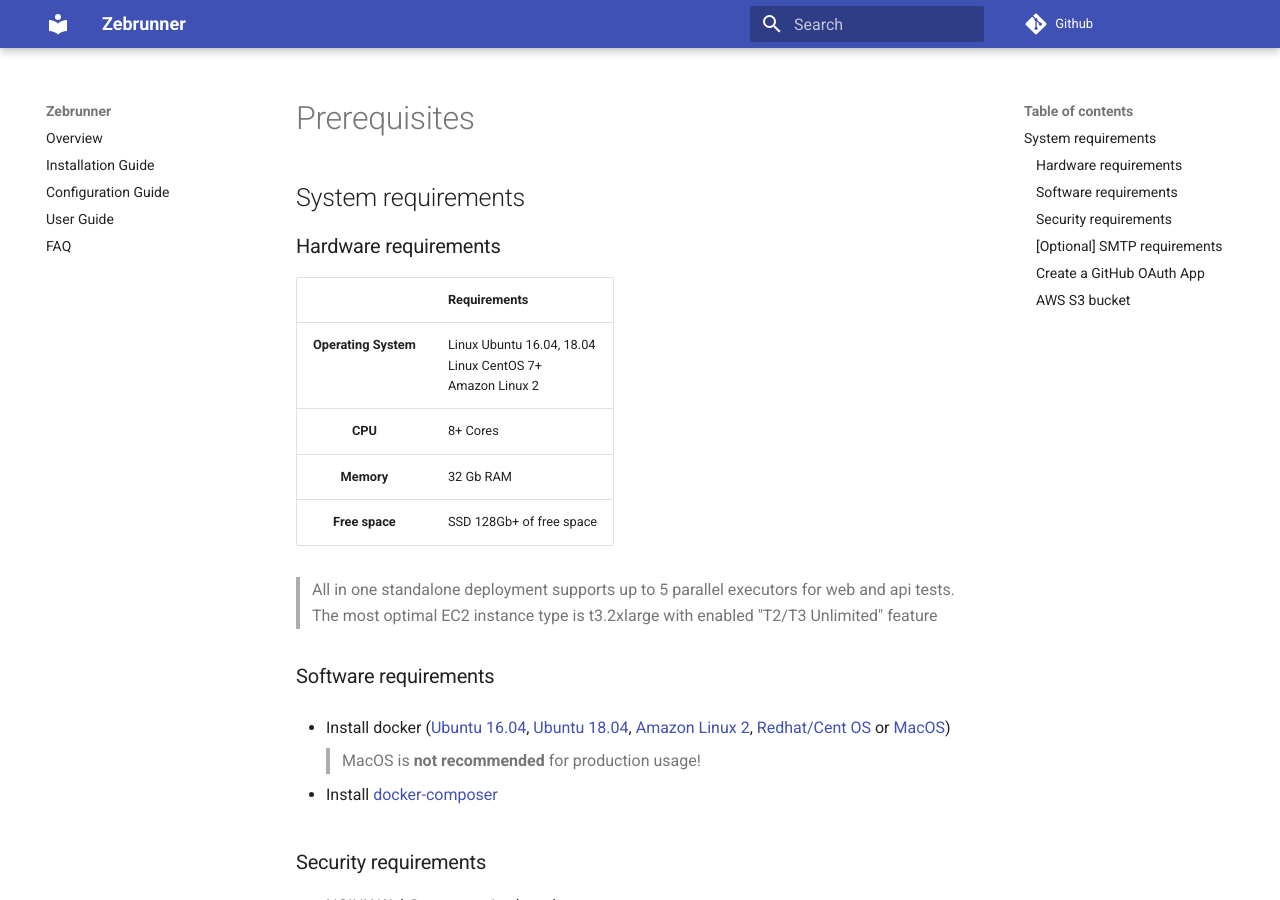
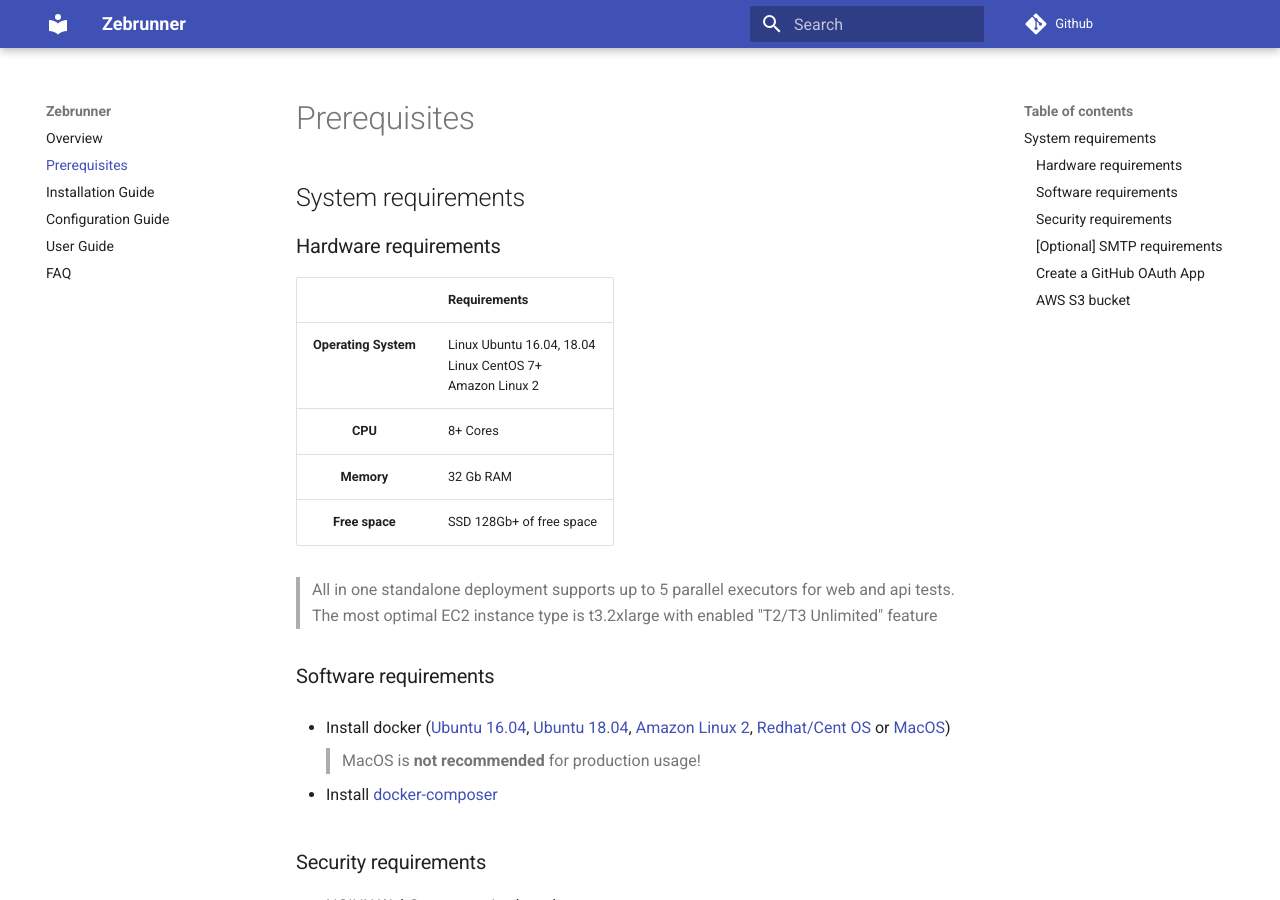
Before and after one commit to zebrunner/community-edition, an MkDocs documentation site: the page built from docs/prerequisites.md, in a window 1280 px wide and 900 px high. Built offline with MkDocs 1.6.1 and Material for MkDocs 9.7.7, drawn with Linux system fonts in a browser that asks for light colours; comment, search, counter and statistics services are not loaded; old or Windows-style settings are respelled for this version of MkDocs.

Commit message:
Update mkdocs.yml

```diff
--- a/mkdocs.yml
+++ b/mkdocs.yml
@@ -2,6 +2,7 @@
 
 pages:
     - Overview: index.md
+    - Prerequisites: prerequisites.md
     - Installation Guide: install-guide.md
     - Configuration Guide: config-guide.md
     - User Guide: user-guide.md
```
